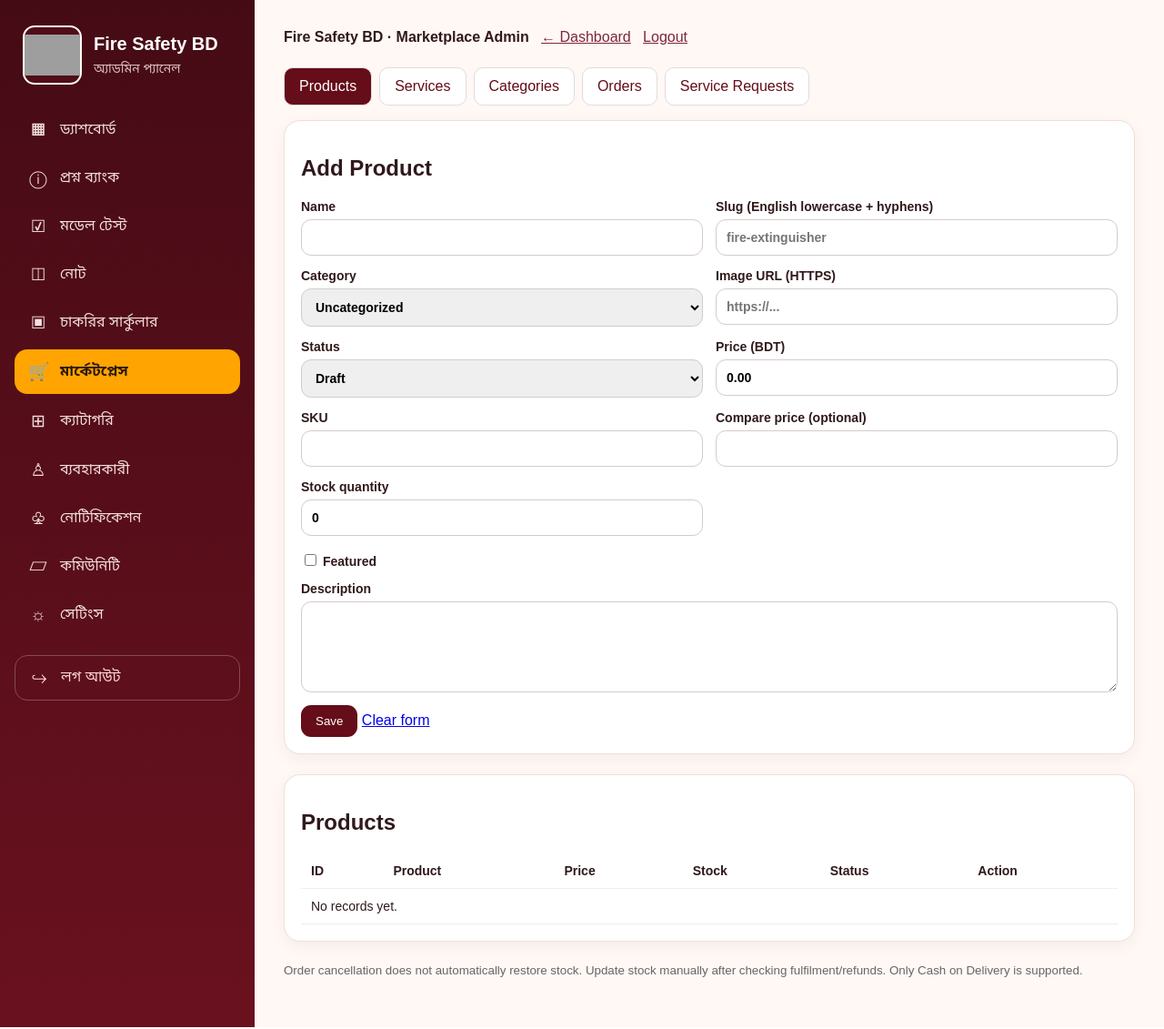
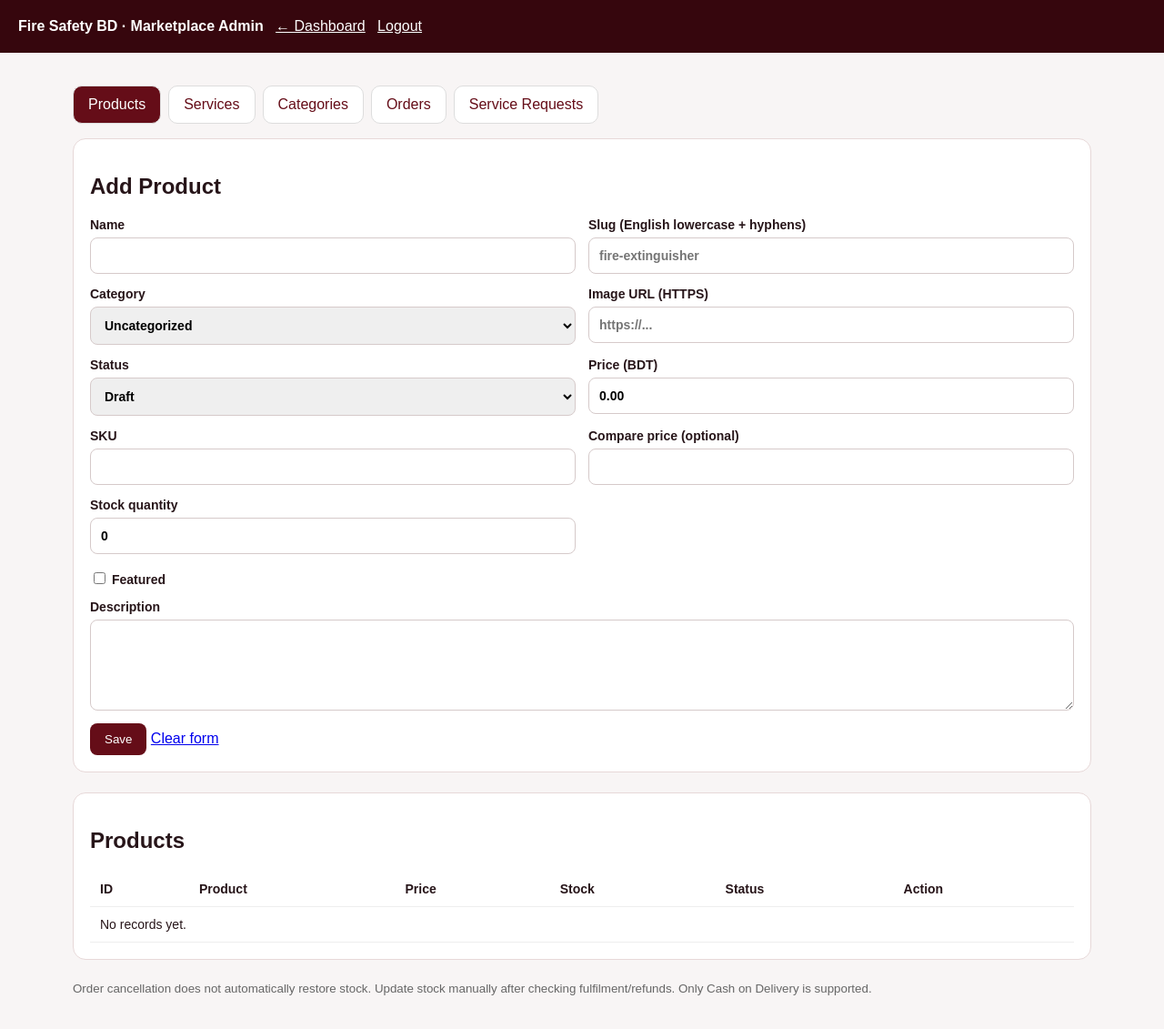
Before and after one commit to srabon-maker/firesafety-prep, a PHP site: page /marketplace_admin.php in a window 1280 px wide. Shown: the whole page at 91% size. Run offline with PHP 8.4, Linux system fonts and the light colour scheme; the visitor is signed in with stand-in values (Sample User, id 1); data that the repository does not hold is empty; a stand-in replaces the project's code that opens the database connection; grey boxes are pictures that could not be loaded.

Commit message:
rollback(admin): restore verified pre-redesign backup marketplace_admin.php

```diff
--- a/backend/marketplace_admin.php
+++ b/backend/marketplace_admin.php
@@ -147,29 +147,7 @@ function checked(array|null $edit,string $name,bool $default = false): string {
 <!doctype html><html lang="bn"><head><meta charset="utf-8"><meta name="viewport" content="width=device-width,initial-scale=1"><title>Marketplace Admin - Fire Safety BD</title>
 <style>
 :root{font-family:Arial,'Noto Sans Bengali',sans-serif;color:#271519;background:#f8f5f5}*{box-sizing:border-box}body{margin:0}header{background:#36060d;color:white;padding:20px}header a{color:white}main{max-width:1160px;margin:auto;padding:20px}.tabs{display:flex;flex-wrap:wrap;gap:8px;margin:16px 0}.tabs a{padding:11px 16px;background:#fff;border:1px solid #ddd;border-radius:10px;color:#650d18;text-decoration:none}.tabs a.active{background:#650d18;color:white}.panel{background:white;border:1px solid #e7d8d8;border-radius:14px;padding:18px;margin-bottom:22px}form.grid{display:grid;grid-template-columns:repeat(2,minmax(0,1fr));gap:14px}label{font-size:14px;font-weight:bold;display:block}input,select,textarea{display:block;width:100%;margin-top:6px;padding:11px;border:1px solid #d6caca;border-radius:8px;font:inherit}textarea{min-height:100px}.wide{grid-column:1/-1}button{background:#650d18;color:#fff;border:0;border-radius:8px;padding:10px 16px;cursor:pointer}table{width:100%;border-collapse:collapse;font-size:14px}th,td{border-bottom:1px solid #eee;text-align:left;padding:11px;vertical-align:top}td a{color:#650d18}small{color:#666}.scroll{overflow-x:auto}.error{background:#ffe8e8;padding:14px;border-radius:8px}.success{background:#e6f7ed;padding:14px;border-radius:8px}@media(max-width:650px){form.grid{grid-template-columns:1fr}.wide{grid-column:1}main{padding:12px}}
-</style>
-<link rel="stylesheet" href="assets/admin-unified.css"></head><body>
-<div class="fs-admin-shell">
-<aside class="sidebar fs-unified-side" aria-label="অ্যাডমিন নেভিগেশন">
-<div class="brand"><a href="fire_safety_job_prep_dashboard.php" class="fs-brand-home" title="ড্যাশবোর্ডে ফিরুন"><img class="logo" src="assets/fire-safety-bd-logo.png" alt="Fire Safety BD Logo"><span><strong class="brand-name">Fire Safety BD</strong><small class="brand-sub">অ্যাডমিন প্যানেল</small></span></a></div>
-<nav class="nav" aria-label="অ্যাডমিন মেনু">
-<a href="fire_safety_job_prep_dashboard.php"><span class="ico">▦</span>ড্যাশবোর্ড</a>
-<a href="questions.php"><span class="ico">ⓘ</span>প্রশ্ন ব্যাংক</a>
-<a href="model_tests.php"><span class="ico">☑</span>মডেল টেস্ট</a>
-<a href="notes.php"><span class="ico">◫</span>নোট</a>
-<a href="job_circulars.php"><span class="ico">▣</span>চাকরির সার্কুলার</a>
-<a href="fire_safety_job_prep_dashboard.php?section=marketplace" class="active" aria-current="page"><span class="ico">🛒</span>মার্কেটপ্লেস</a>
-<a href="category_management.php"><span class="ico">⊞</span>ক্যাটাগরি</a>
-<a href="users.php"><span class="ico">♙</span>ব্যবহারকারী</a>
-<a href="questions.php"><span class="ico">♧</span>নোটিফিকেশন</a>
-<a href="fire_safety_job_prep_dashboard.php?section=community"><span class="ico">▱</span>কমিউনিটি</a>
-<a href="questions.php"><span class="ico">☼</span>সেটিংস</a>
-<a href="logout.php" class="logout"><span class="ico">↪</span>লগ আউট</a>
-</nav>
-</aside>
-<div class="fs-admin-content">
-<a class="fs-admin-mobile-return" href="fire_safety_job_prep_dashboard.php">← ড্যাশবোর্ডে ফিরুন</a>
-
+</style></head><body>
 <header><strong>Fire Safety BD · Marketplace Admin</strong> &nbsp; <a href="fire_safety_job_prep_dashboard.php">← Dashboard</a> &nbsp; <a href="logout.php">Logout</a></header>
 <main>
 <?php if ($error !== ''): ?><p class="error"><?= h($error) ?></p><?php endif; ?>
@@ -242,6 +220,4 @@ foreach ($rows as $r): ?>
 <?php if (!$rows): ?><tr><td colspan="7">No records yet.</td></tr><?php endif; ?>
 </tbody></table></div></section>
 <p><small>Order cancellation does not automatically restore stock. Update stock manually after checking fulfilment/refunds. Only Cash on Delivery is supported.</small></p>
-</main></div>
-</div>
-</body></html>
+</main></body></html>
```
